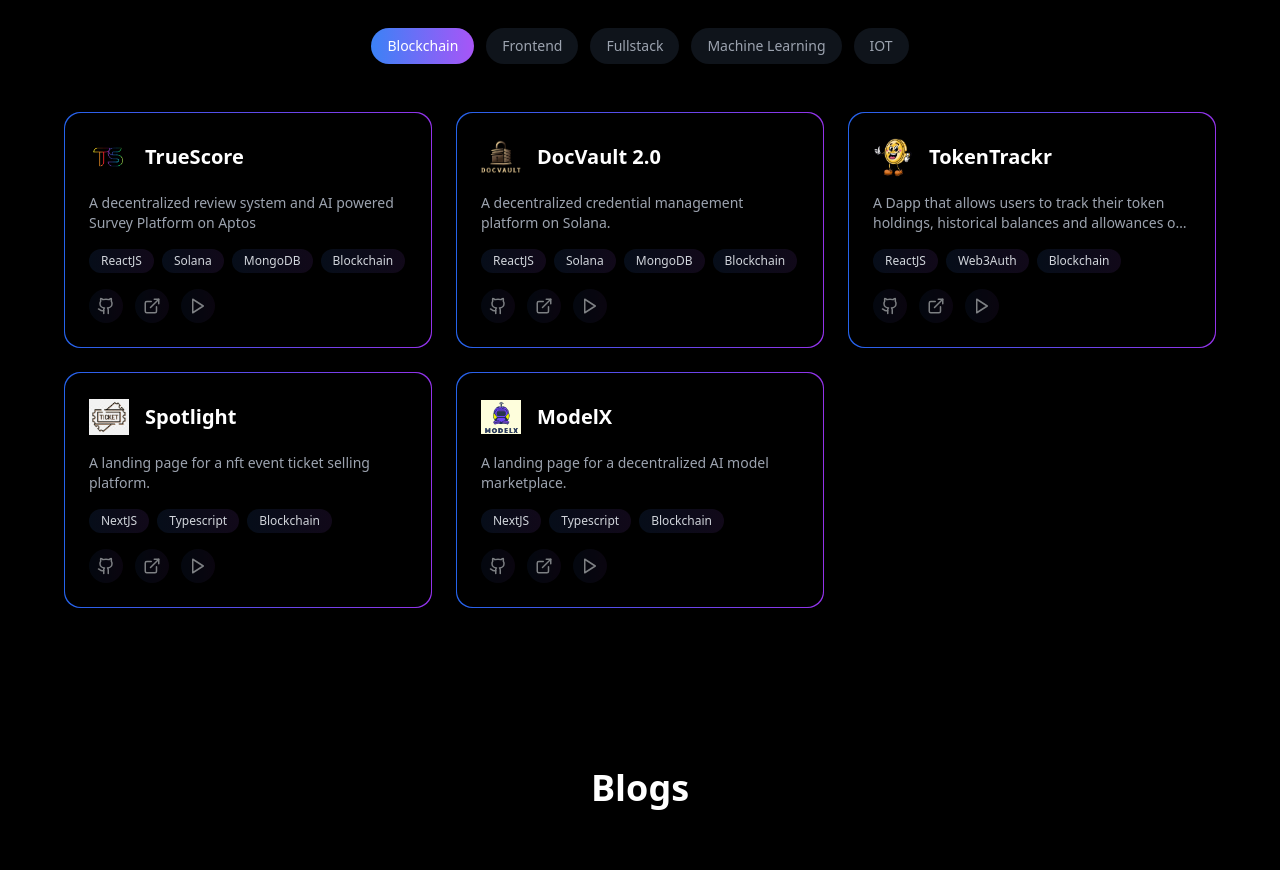
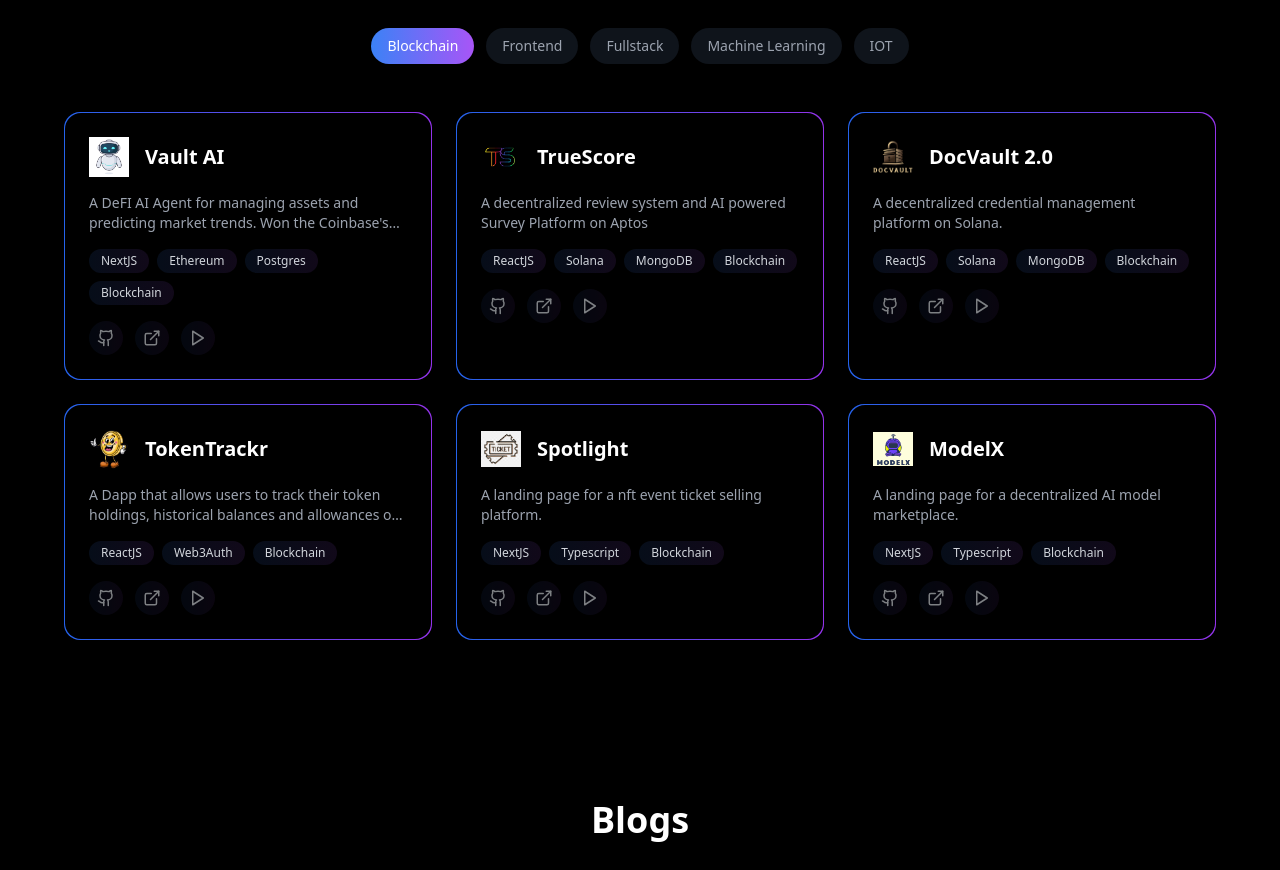
Before and after one commit to pranayjalan254/new-portfolio, a React (Vite) app in the folder portfolio/: page / in a window 1280 px wide. Shown: the part 2820-3690 px from the top of the page. Built offline with nearby package versions, Linux system fonts and the light colour scheme.

Commit message:
updating projects and hackathons

```diff
--- a/portfolio/src/data/Hackathons.ts
+++ b/portfolio/src/data/Hackathons.ts
@@ -1,4 +1,11 @@
 export const hackathons = [
+  {
+    year: "January 2025",
+    title: "Agentic Ethereum",
+    event: "Online",
+    description:
+      "Developed VaultAI: A DeFI AI Agent for managing assets and predicting market trends. Won the Coinbase's Agentic Kit Prize Pool",
+  },
   {
     year: "January 2025",
     title: "LNMHacks 7.0",
--- a/portfolio/src/data/Projects.ts
+++ b/portfolio/src/data/Projects.ts
@@ -1,4 +1,15 @@
 export const projects = [
+  {
+    title: "Vault AI",
+    description:
+      "A DeFI AI Agent for managing assets and predicting market trends. Won the Coinbase's Agentic Kit Prize Pool",
+    category: ["Blockchain", "Fullstack"],
+    logoUrl: "/logos/vaultai.png",
+    video: "",
+    github: "https://github.com/pranayjalan254/vault-ai",
+    demo: "",
+    tech: ["NextJS", "Ethereum", "Postgres", "Blockchain"],
+  },
   {
     title: "TrueScore",
     description:
```
Also changed, not shown: portfolio/public/logos/vaultai.png (added).
